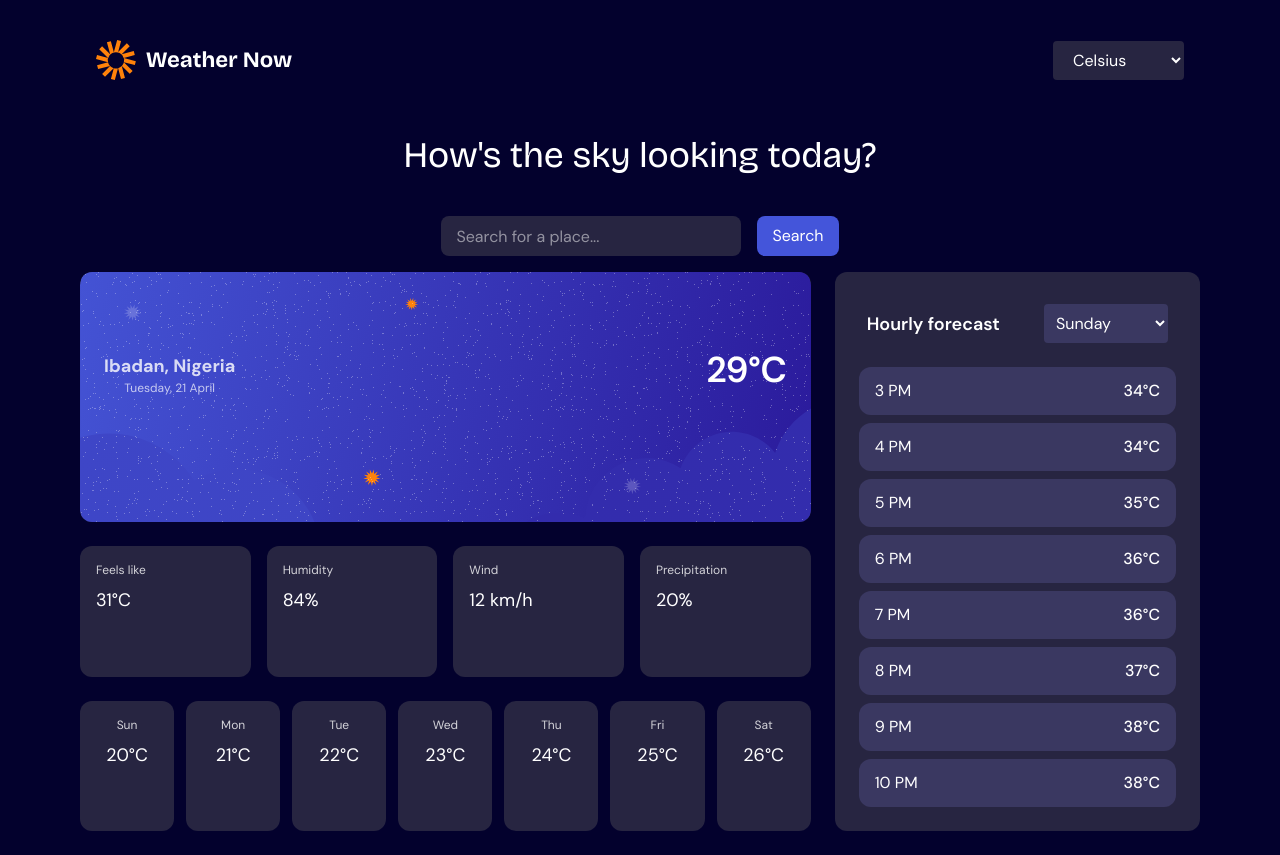
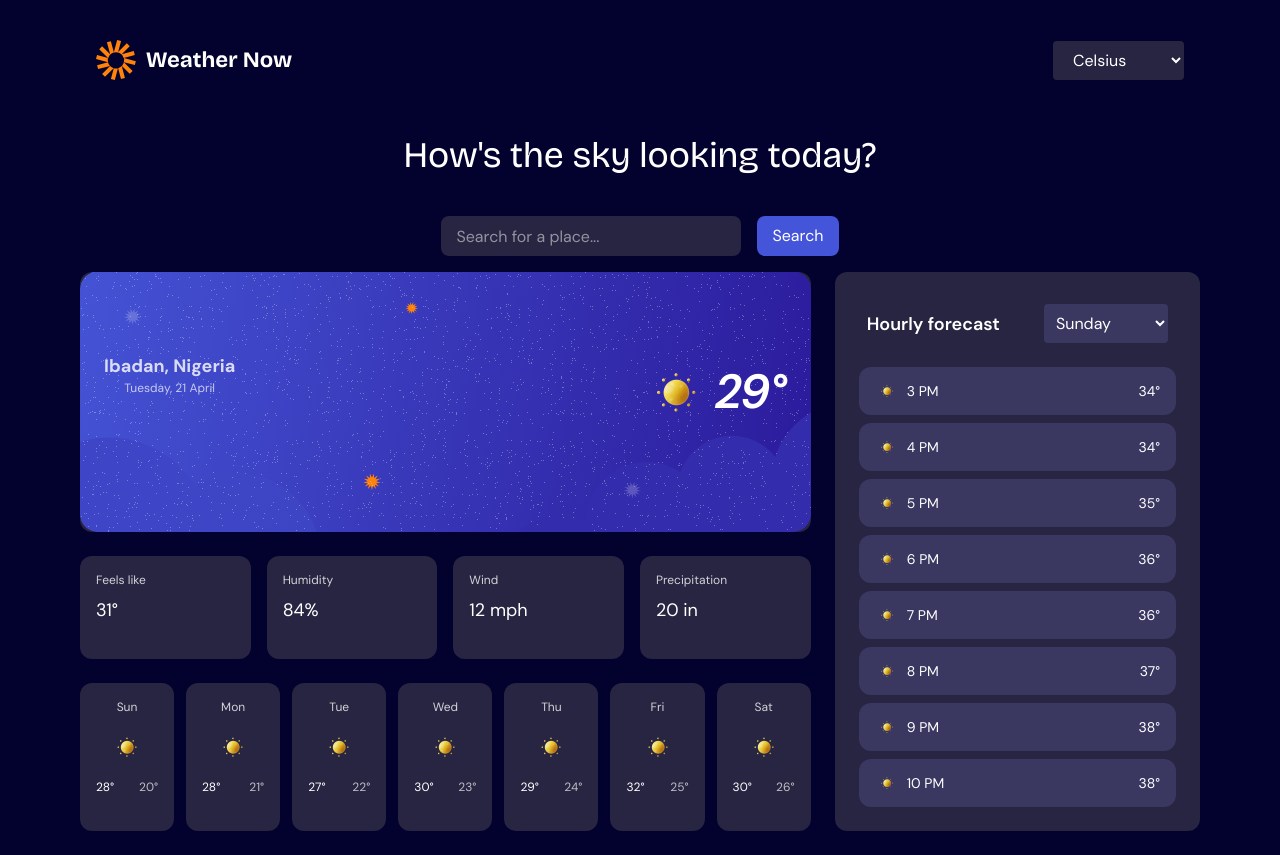
Before and after one commit to Abdulazeez1010/weather-app, a React (Vite) app: page / in a window 1280 px wide. Built offline with nearby package versions, Linux system fonts and the light colour scheme.

Commit message:
feat: add weather condition icons to forecast cards

```diff
--- a/src/components/DailyForecastCard.tsx
+++ b/src/components/DailyForecastCard.tsx
@@ -1,6 +1,7 @@
 import React from 'react'
 import type { DailyForecastItem } from '../types/weather';
 import InfoCard from './InfoCard';
+import { weatherIcons } from '../utils/weatherIcons';
 
 type DailyForecastCardProps = {
   dailyForecast: DailyForecastItem[];
@@ -12,7 +13,15 @@ const DailyForecastCard: React.FC<DailyForecastCardProps> = ({ dailyForecast })
       {dailyForecast.map((day) => (
         <InfoCard key={day.day} className='text-center'>
           <p className='text-xs opacity-80'>{day.day}</p>
-          <h3 className='mt-2 text-lg'>{day.temp}</h3>
+          <img
+            src={weatherIcons[day.condition]}
+            alt={day.condition}
+            className='mx-auto my-3 h-10 w-10'
+          />
+          <div className='flex items-center justify-between gap-2'>
+            <span className='text-xs'>{day.high}</span>
+            <span className='opacity-70 text-xs'>{day.low}</span>
+          </div>
         </InfoCard>
       ))}
     </div>
--- a/src/components/HourlyForecastCard.tsx
+++ b/src/components/HourlyForecastCard.tsx
@@ -1,6 +1,7 @@
 import React from "react";
 import type { HourlyForecastItem } from "../types/weather";
 import InfoCard from "./InfoCard";
+import { weatherIcons } from "../utils/weatherIcons";
 
 type HourlyForecastCardProps = {
   hourlyForecast: HourlyForecastItem[];
@@ -14,8 +15,15 @@ const HourlyForecastCard: React.FC <HourlyForecastCardProps> = ({ hourlyForecast
 					key={time.hour}
 					className="flex items-center justify-between rounded bg-[hsl(243,27%,30%)] px-4 py-3"
 				>
-					<span>{time.hour}</span>
-					<span className="font-medium">{time.temp}</span>
+					<div className="flex items-center gap-2">
+						<img
+							src={weatherIcons[time.condition]}
+							alt={time.condition}
+							className="h-6 w-6"
+						/>
+						<span className="text-sm">{time.hour}</span>
+					</div>
+					<span className="text-sm">{time.temp}</span>
 				</InfoCard>
 			))}
 		</div>
--- a/src/components/WeatherPage.tsx
+++ b/src/components/WeatherPage.tsx
@@ -9,6 +9,7 @@ import HourlyForecastCard from './HourlyForecastCard.tsx';
 import InfoCard from './InfoCard.tsx';
 
 import BgTodayLarge from '../assets/images/bg-today-large.svg';
+import { weatherIcons } from '../utils/weatherIcons.ts';
 
 import type {
   CurrentWeather,
@@ -24,32 +25,32 @@ const WeatherPage: React.FC = () => {
     country: 'Nigeria',
     city: 'Ibadan',
     date: 'Tuesday, 21 April',
-    temp: '29°C',
-    feelsLike: '31°C',
+    temp: '29°',
+    feelsLike: '31°',
     humidity: '84%',
-    wind: '12 km/h',
-    precipitation: '20%',
+    wind: '12 mph',
+    precipitation: '20 in',
   };
 
   const dailyForecast: DailyForecastItem[] = [
-    {day: 'Sun', temp: '20°C'},
-    {day: 'Mon', temp: '21°C'},
-    {day: 'Tue', temp: '22°C'},
-    {day: 'Wed', temp: '23°C'},
-    {day: 'Thu', temp: '24°C'},
-    {day: 'Fri', temp: '25°C'},
-    {day: 'Sat', temp: '26°C'},
+    {day: 'Sun', condition: 'sunny', high: '28°', low: '20°'},
+    {day: 'Mon', condition: 'sunny', high: '28°', low: '21°'},
+    {day: 'Tue', condition: 'sunny', high: '27°', low: '22°'},
+    {day: 'Wed', condition: 'sunny', high: '30°', low: '23°'},
+    {day: 'Thu', condition: 'sunny', high: '29°', low: '24°'},
+    {day: 'Fri', condition: 'sunny', high: '32°', low: '25°'},
+    {day: 'Sat', condition: 'sunny', high: '30°', low: '26°'},
   ]
 
   const hourlyForecast: HourlyForecastItem[] = [
-    {hour: '3 PM', temp: '34°C'},
-    {hour: '4 PM', temp: '34°C'},
-    {hour: '5 PM', temp: '35°C'},
-    {hour: '6 PM', temp: '36°C'},
-    {hour: '7 PM', temp: '36°C'},
-    {hour: '8 PM', temp: '37°C'},
-    {hour: '9 PM', temp: '38°C'},
-    {hour: '10 PM', temp: '38°C'},
+    {hour: '3 PM', condition:'sunny', temp: '34°'},
+    {hour: '4 PM', condition:'sunny', temp: '34°'},
+    {hour: '5 PM', condition:'sunny', temp: '35°'},
+    {hour: '6 PM', condition:'sunny', temp: '36°'},
+    {hour: '7 PM', condition:'sunny', temp: '36°'},
+    {hour: '8 PM', condition:'sunny', temp: '37°'},
+    {hour: '9 PM', condition:'sunny', temp: '38°'},
+    {hour: '10 PM', condition:'sunny', temp: '38°'},
   ]
 
   return (
@@ -79,7 +80,10 @@ const WeatherPage: React.FC = () => {
                 <p className='text-lg font-bold opacity-80'>{currentWeather.city}, {currentWeather.country}</p>
                 <p className='text-xs opacity-70'>{currentWeather.date}</p>
               </div>
-              <h2 className='text-4xl font-semibold leading-none'>{currentWeather.temp}</h2>
+              <div className='flex items-center'>
+                <img src={weatherIcons.sunny} alt="sunny icon" className='w-20 h-20'/>
+                <h2 className='text-5xl font-semibold leading-none italic'>{currentWeather.temp}</h2>
+              </div>
             </div>
 
           </InfoCard>
--- a/src/components/WeatherStatCard.tsx
+++ b/src/components/WeatherStatCard.tsx
@@ -18,7 +18,10 @@ const WeatherStatCard: React.FC<WeatherStatCardProps> = ({ currentWeather }) =>
       {stats.map((stat) => (
         <InfoCard key={stat.label}>
           <p className="text-xs opacity-80">{stat.label}</p>
-          <h3 className="mt-2 text-lg">{stat.value}</h3>
+          <div className="mt-2 flex items-center gap-2">
+            <h3 className="text-lg">{stat.value}</h3>
+          </div>
+
         </InfoCard>
       ))}
     </div>
--- a/src/types/weather.ts
+++ b/src/types/weather.ts
@@ -1,3 +1,12 @@
+export type WeatherCondition =
+  | 'sunny'
+  | 'rain'
+  | 'cloudy'
+  | 'storm'
+  | 'snow'
+  | 'fog'
+  | 'drizzle';
+
 export type CurrentWeather = {
   country: string;
   city: string;
@@ -11,10 +20,13 @@ export type CurrentWeather = {
 
 export type DailyForecastItem = {
   day: string;
-  temp: string;
+  condition: WeatherCondition;
+  high: string;
+  low: string;
 }
 
 export type HourlyForecastItem = {
   hour: string;
+  condition: WeatherCondition;
   temp: string;
 }
--- /dev/null
+++ b/src/utils/weatherIcons.ts
@@ -0,0 +1,17 @@
+import sunnyIcon from '../assets/images/icon-sunny.webp';
+import rainIcon from '../assets/images/icon-rain.webp';
+import cloudyIcon from '../assets/images/icon-overcast.webp';
+import stormIcon from '../assets/images/icon-storm.webp';
+import snowIcon from '../assets/images/icon-snow.webp';
+import fogIcon from '../assets/images/icon-fog.webp';
+import drizzleIcon from '../assets/images/icon-drizzle.webp';
+
+export const weatherIcons = {
+    sunny: sunnyIcon,
+    rain: rainIcon,
+    cloudy: cloudyIcon,
+    storm: stormIcon,
+    snow: snowIcon,
+    fog: fogIcon,
+    drizzle: drizzleIcon,
+};
```
